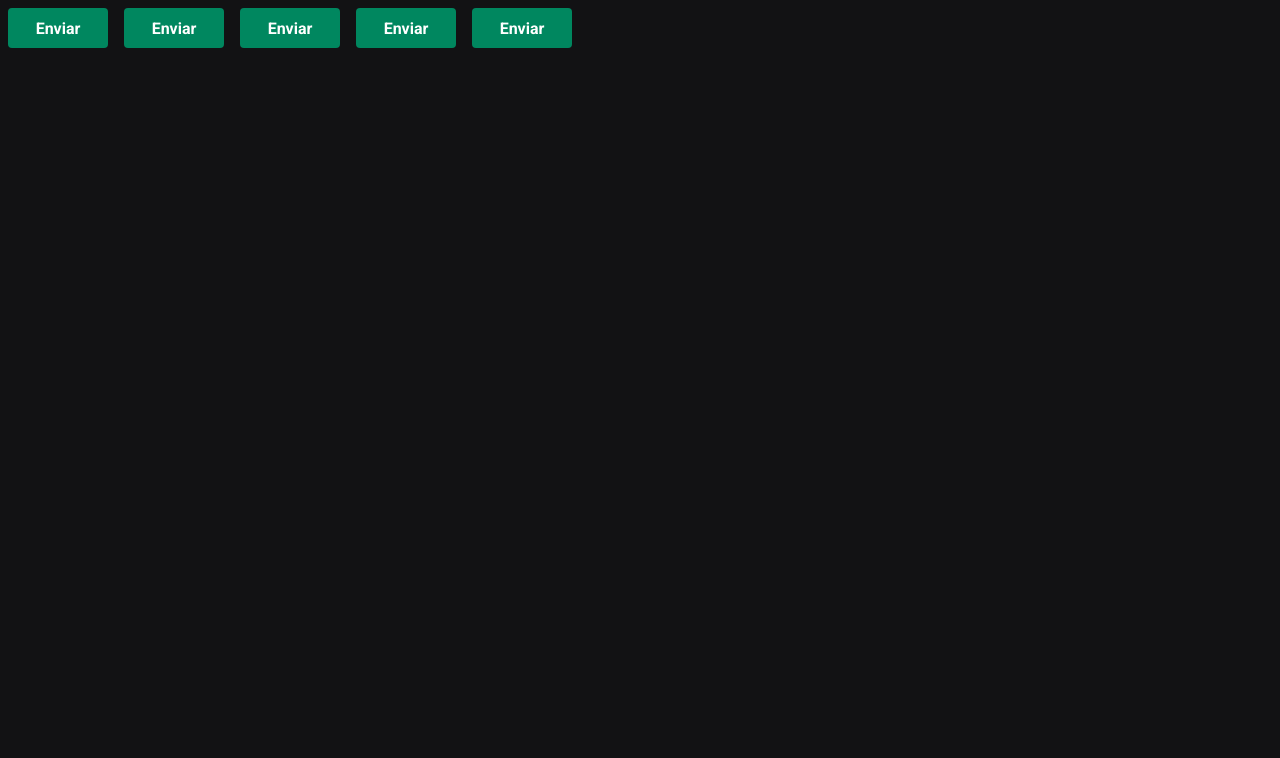
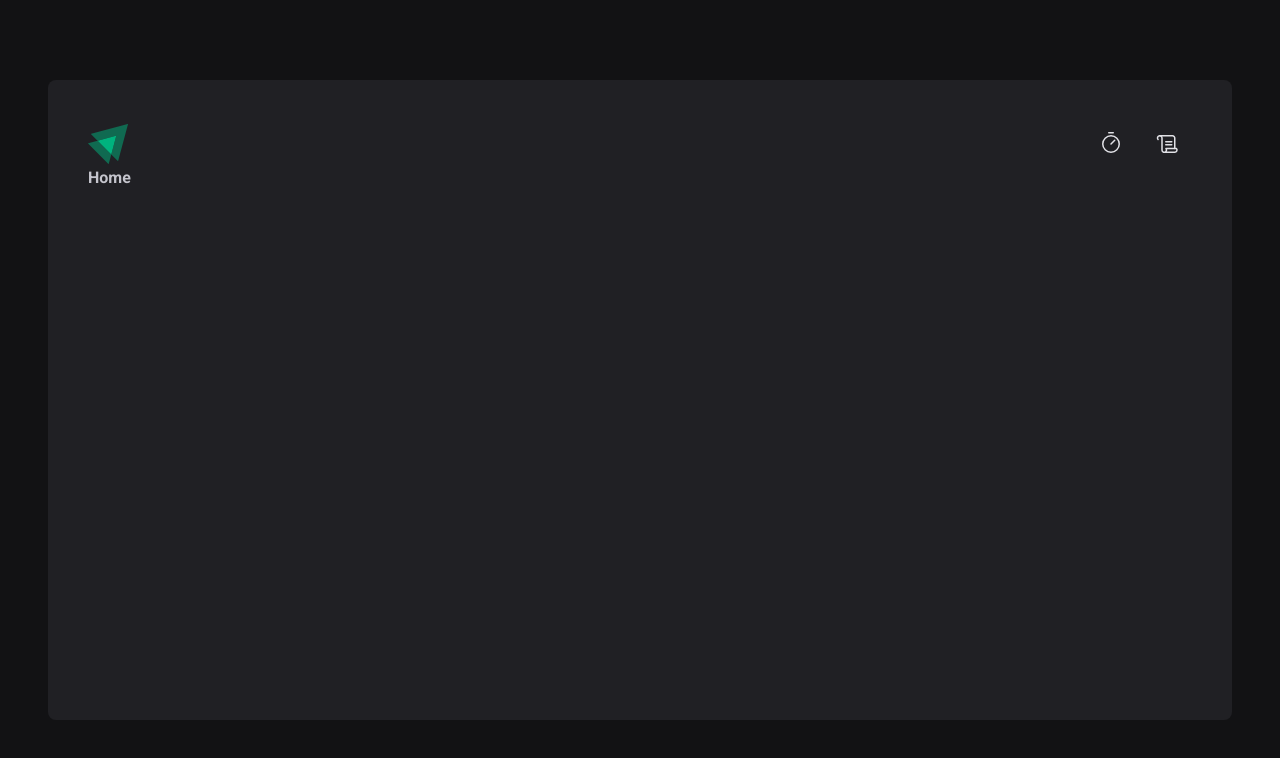
Before and after one commit to Jones-bass/Timer-ROCKETSEAT, a React (Vite) app: page / in a window 1280 px wide. Shown: the top 758 px of the page. Built offline with nearby package versions, Linux system fonts and the light colour scheme.

Commit message:
Estrurando Rotas e Header

```diff
--- a/package.json
+++ b/package.json
@@ -9,8 +9,10 @@
     "preview": "vite preview"
   },
   "dependencies": {
+    "phosphor-react": "^1.4.1",
     "react": "^18.2.0",
     "react-dom": "^18.2.0",
+    "react-router-dom": "^6.3.0",
     "styled-components": "^5.3.5"
   },
   "devDependencies": {
--- a/src/App.tsx
+++ b/src/App.tsx
@@ -1,17 +1,15 @@
+import { BrowserRouter } from 'react-router-dom'
 import { ThemeProvider } from 'styled-components'
-import { Button } from './components/Button'
+import { Router } from './Router'
 import { GlobalStyle } from './styles/global'
 import { defaultTheme } from './styles/themes/default'
 
 export function App() {
   return (
     <ThemeProvider theme={defaultTheme}>
-      <Button variant="primary" />
-      <Button variant="primary" />
-      <Button variant="primary" />
-      <Button variant="primary" />
-      <Button />
-
+      <BrowserRouter>
+        <Router />
+      </BrowserRouter>
       <GlobalStyle />
     </ThemeProvider>
   )
--- /dev/null
+++ b/src/Router.tsx
@@ -0,0 +1,16 @@
+import { Route, Routes } from 'react-router-dom'
+
+import { DefaultLayout } from './layouts/DefaultLayout'
+import { History } from './pages/History'
+import { Home } from './pages/Home'
+
+export function Router() {
+  return (
+    <Routes>
+      <Route path="/" element={<DefaultLayout />}>
+        <Route path="/" element={<Home />} />
+        <Route path="/history" element={<History />} />
+      </Route>
+    </Routes>
+  )
+}
--- a/src/components/Button.styles.ts
+++ /dev/null
@@ -1,18 +0,0 @@
-import styled from 'styled-components'
-
-export type ButtonVariant = 'primary' | 'secondary' | 'danger' | 'success'
-
-interface ButtonContainerProps {
-  variant: ButtonVariant
-}
-
-export const ButtonContainer = styled.button<ButtonContainerProps>`
-  width: 100px;
-  height: 40px;
-  border-radius: 4px;
-  border: 0;
-  margin: 8px;
-
-  background-color: ${(props) => props.theme.green500};
-  color: ${(props) => props.theme.white};
-`
--- a/src/components/Button.tsx
+++ /dev/null
@@ -1,9 +0,0 @@
-import { ButtonContainer, ButtonVariant } from './Button.styles'
-
-interface ButtonProps {
-  variant?: ButtonVariant
-}
-
-export function Button({ variant = 'primary' }: ButtonProps) {
-  return <ButtonContainer variant={variant}>Enviar</ButtonContainer>
-}
--- /dev/null
+++ b/src/components/Header/index.tsx
@@ -0,0 +1,20 @@
+import { Timer, Scroll } from 'phosphor-react'
+import { HeaderContainer } from './styles'
+import logoIgnite from '../../assets/logo-ignite.svg'
+import { NavLink } from 'react-router-dom'
+
+export function Header() {
+  return (
+    <HeaderContainer>
+      <img src={logoIgnite} alt="" />
+      <nav>
+        <NavLink to="/" title="Tempo">
+          <Timer size={24} />
+        </NavLink>
+        <NavLink to="history" title="Historico">
+          <Scroll size={24} />
+        </NavLink>
+      </nav>
+    </HeaderContainer>
+  )
+}
--- /dev/null
+++ b/src/components/Header/styles.ts
@@ -0,0 +1,34 @@
+import styled from 'styled-components'
+
+export const HeaderContainer = styled.header`
+  display: flex;
+  align-items: center;
+  justify-content: space-between;
+
+  nav {
+    display: flex;
+    gap: 0.55rem;
+
+    a {
+      width: 3rem;
+      height: 3rem;
+
+      display: flex;
+      justify-content: center;
+      align-items: center;
+
+      color: ${(props) => props.theme.gray100};
+
+      border-top: 4px solid transparent;
+      border-bottom: 4px solid transparent;
+
+      &:hover {
+        border-bottom: 3px solid ${(props) => props.theme.green500};
+      }
+
+      &:active {
+        color: ${(props) => props.theme.green500};
+      }
+    }
+  }
+`
--- /dev/null
+++ b/src/layouts/DefaultLayout/index.tsx
@@ -0,0 +1,15 @@
+import { Outlet } from 'react-router-dom'
+import { Header } from '../../components/Header'
+
+import { LayoutContainer } from './styles'
+
+export function DefaultLayout() {
+  return (
+    <div>
+      <LayoutContainer>
+        <Header />
+        <Outlet />
+      </LayoutContainer>
+    </div>
+  )
+}
--- /dev/null
+++ b/src/layouts/DefaultLayout/styles.ts
@@ -0,0 +1,15 @@
+import styled from 'styled-components'
+
+export const LayoutContainer = styled.div`
+  max-width: 74rem;
+  height: calc(100vh - 10rem);
+  margin: 5rem auto;
+  padding: 2.5rem;
+
+  background: ${(props) => props.theme.gray800};
+
+  border-radius: 8px;
+
+  display: flex;
+  flex-direction: column;
+`
--- /dev/null
+++ b/src/pages/History.tsx
@@ -0,0 +1,5 @@
+import React from 'react'
+
+export function History() {
+  return <div>History</div>
+}
--- /dev/null
+++ b/src/pages/Home.tsx
@@ -0,0 +1,5 @@
+import React from 'react'
+
+export function Home() {
+  return <div>Home</div>
+}
```
Also changed, not shown: src/assets/logo-ignite.svg (added), 1 other file (tests, documents, lock files or other folders).
